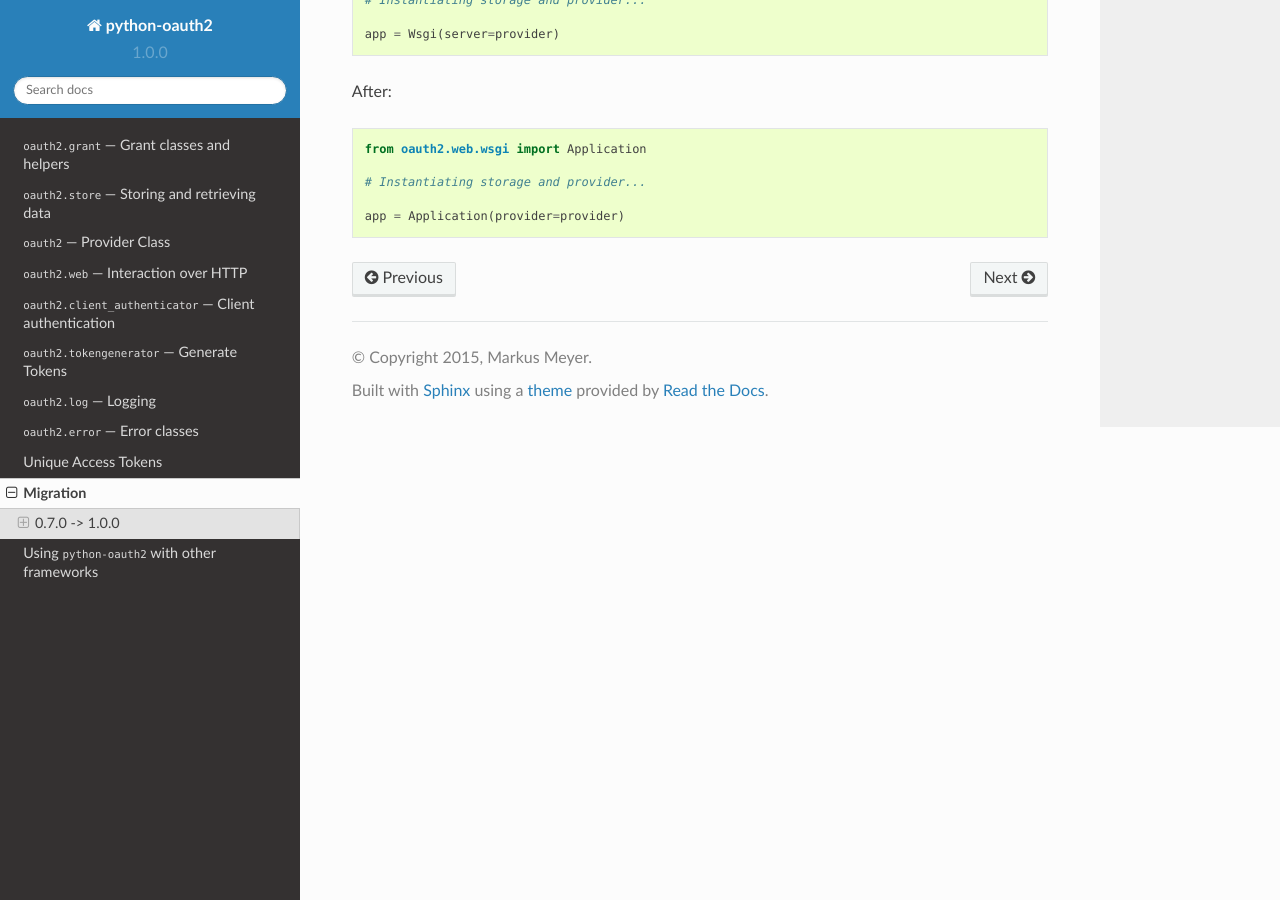
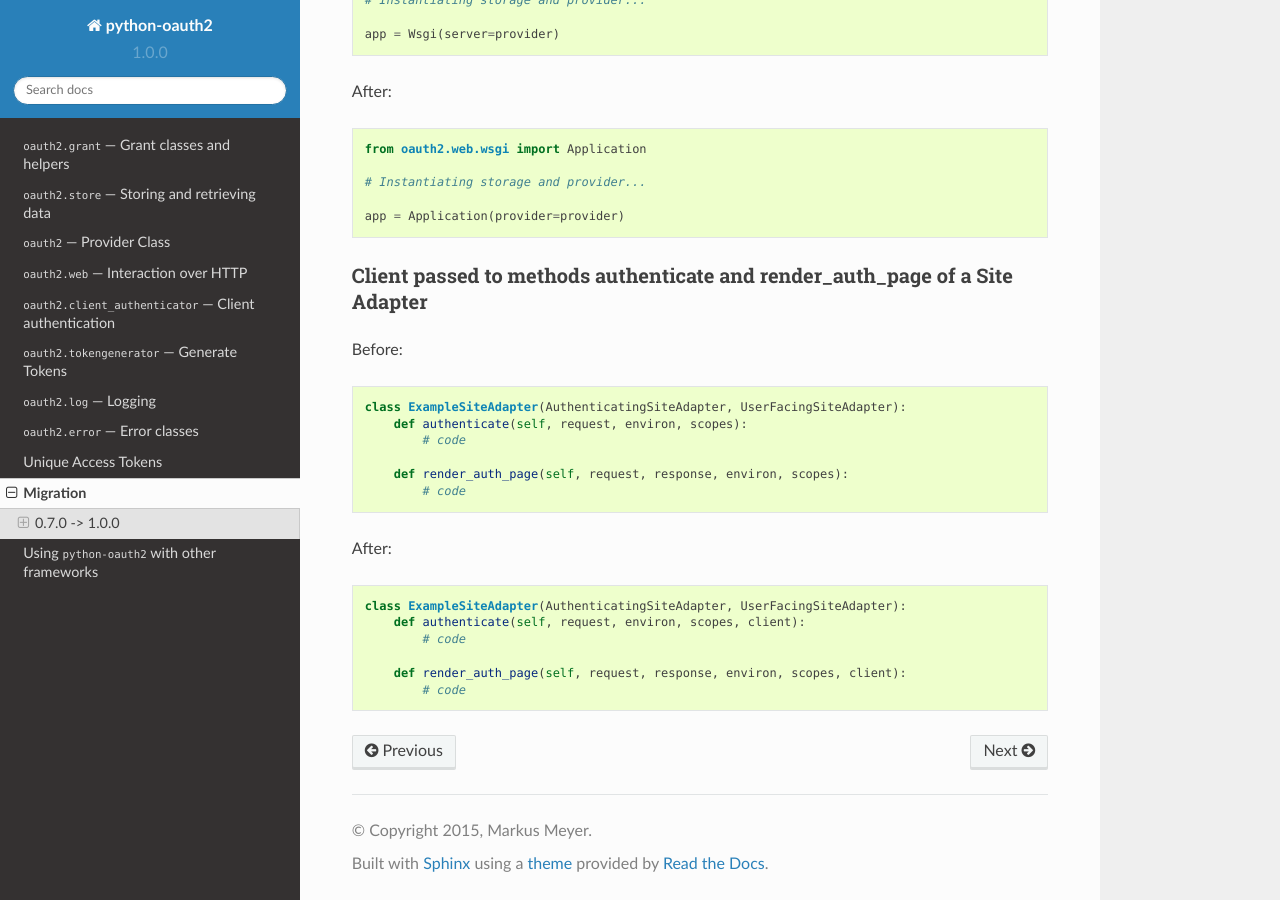
Before and after one commit to wndhydrnt/python-oauth2, a Sphinx documentation site: the page built from docs/migration.rst, in a window 1280 px wide and 900 px high, scrolled down 1380 px. Built offline with Sphinx 7.4.7 and the Read the Docs theme 2.0.0, drawn with Linux system fonts in a browser that asks for light colours.

Commit message:
Methods  and  of a Site Adapter accept an instance of

```diff
--- a/README.rst
+++ b/README.rst
@@ -42,14 +42,15 @@ Example Authorization server
     # This can be used to display confirmation dialogs and the like.
     class ExampleSiteAdapter(oauth2.web.AuthorizationCodeGrantSiteAdapter,
                              oauth2.web.ImplicitGrantSiteAdapter):
-        def authenticate(self, request, environ, scopes):
+        def authenticate(self, request, environ, scopes, client):
             # Check if the user has granted access
             if request.post_param("confirm") == "confirm":
                 return {}
 
             raise oauth2.error.UserNotAuthenticated
 
-        def render_auth_page(self, request, response, environ, scopes):
+        def render_auth_page(self, request, response, environ, scopes,
+                             client):
             response.body = '''
     <html>
         <body>
--- a/docs/examples/authorization_code_grant.py
+++ b/docs/examples/authorization_code_grant.py
@@ -68,12 +68,12 @@ class TestSiteAdapter(AuthorizationCodeGrantSiteAdapter):
 </html>
     """
 
-    def render_auth_page(self, request, response, environ, scopes):
+    def render_auth_page(self, request, response, environ, scopes, client):
         response.body = self.CONFIRMATION_TEMPLATE
 
         return response
 
-    def authenticate(self, request, environ, scopes):
+    def authenticate(self, request, environ, scopes, client):
         if request.method == "POST":
             if request.post_param("confirm") == "1":
                 return
--- a/docs/examples/base_server.py
+++ b/docs/examples/base_server.py
@@ -11,14 +11,14 @@ import oauth2.web.wsgi
 # This can be used to display confirmation dialogs and the like.
 class ExampleSiteAdapter(oauth2.web.AuthorizationCodeGrantSiteAdapter,
                          oauth2.web.ImplicitGrantSiteAdapter):
-    def authenticate(self, request, environ, scopes):
+    def authenticate(self, request, environ, scopes, client):
         # Check if the user has granted access
         if request.post_param("confirm") == "confirm":
             return {}
 
         raise oauth2.error.UserNotAuthenticated
 
-    def render_auth_page(self, request, response, environ, scopes):
+    def render_auth_page(self, request, response, environ, scopes, client):
         response.body = '''
 <html>
     <body>
--- a/docs/examples/implicit_grant.py
+++ b/docs/examples/implicit_grant.py
@@ -40,13 +40,13 @@ class TestSiteAdapter(ImplicitGrantSiteAdapter):
 </html>
     """
 
-    def render_auth_page(self, request, response, environ, scopes):
+    def render_auth_page(self, request, response, environ, scopes, client):
         # Add check if the user is logged or a redirect to the login page here
         response.body = self.CONFIRMATION_TEMPLATE
 
         return response
 
-    def authenticate(self, request, environ, scopes):
+    def authenticate(self, request, environ, scopes, client):
         if request.method == "POST":
             if request.post_param("confirm") == "1":
                 return
--- a/docs/examples/resource_owner_grant.py
+++ b/docs/examples/resource_owner_grant.py
@@ -157,7 +157,7 @@ class ClientApplication(object):
 
 
 class TestSiteAdapter(ResourceOwnerGrantSiteAdapter):
-    def authenticate(self, request, environ, scopes):
+    def authenticate(self, request, environ, scopes, client):
         username = request.post_param("username")
         password = request.post_param("password")
         # A real world application could connect to a database, try to
--- a/docs/examples/tornado_server.py
+++ b/docs/examples/tornado_server.py
@@ -70,12 +70,12 @@ class TestSiteAdapter(AuthorizationCodeGrantSiteAdapter):
 </html>
     """
 
-    def render_auth_page(self, request, response, environ, scopes):
+    def render_auth_page(self, request, response, environ, scopes, client):
         response.body = self.CONFIRMATION_TEMPLATE
 
         return response
 
-    def authenticate(self, request, environ, scopes):
+    def authenticate(self, request, environ, scopes, client):
         if request.method == "POST":
             if request.post_param("confirm") == "1":
                 return
--- a/docs/migration.rst
+++ b/docs/migration.rst
@@ -83,3 +83,30 @@ After:
     # Instantiating storage and provider...
 
     app = Application(provider=provider)
+
+
+Client passed to methods authenticate and render_auth_page of a Site Adapter
+^^^^^^^^^^^^^^^^^^^^^^^^^^^^^^^^^^^^^^^^^^^^^^^^^^^^^^^^^^^^^^^^^^^^^^^^^^^^
+
+Before:
+
+.. code-block:: python
+
+    class ExampleSiteAdapter(AuthenticatingSiteAdapter, UserFacingSiteAdapter):
+        def authenticate(self, request, environ, scopes):
+            # code
+
+        def render_auth_page(self, request, response, environ, scopes):
+            # code
+
+
+After:
+
+.. code-block:: python
+
+    class ExampleSiteAdapter(AuthenticatingSiteAdapter, UserFacingSiteAdapter):
+        def authenticate(self, request, environ, scopes, client):
+            # code
+
+        def render_auth_page(self, request, response, environ, scopes, client):
+            # code
--- a/setup.py
+++ b/setup.py
@@ -1,3 +1,4 @@
+import os
 import sys
 
 from setuptools import setup
@@ -15,8 +16,7 @@ setup(name="python-oauth2",
       author="Markus Meyer",
       author_email="hydrantanderwand@gmail.com",
       url="https://github.com/wndhydrnt/python-oauth2",
-      packages=["oauth2", "oauth2.web", "oauth2.store", "oauth2.store.dbapi",
-                "oauth2.test"],
+      packages=[d[0].replace("/", ".") for d in os.walk("oauth2") if not d[0].endswith("__pycache__")],
       extras_require={
         "memcache": [memcache_require],
         "mongodb": ["pymongo"],
```
Also changed, not shown: CHANGELOG.md (+1 -0 lines), 4 other files.
